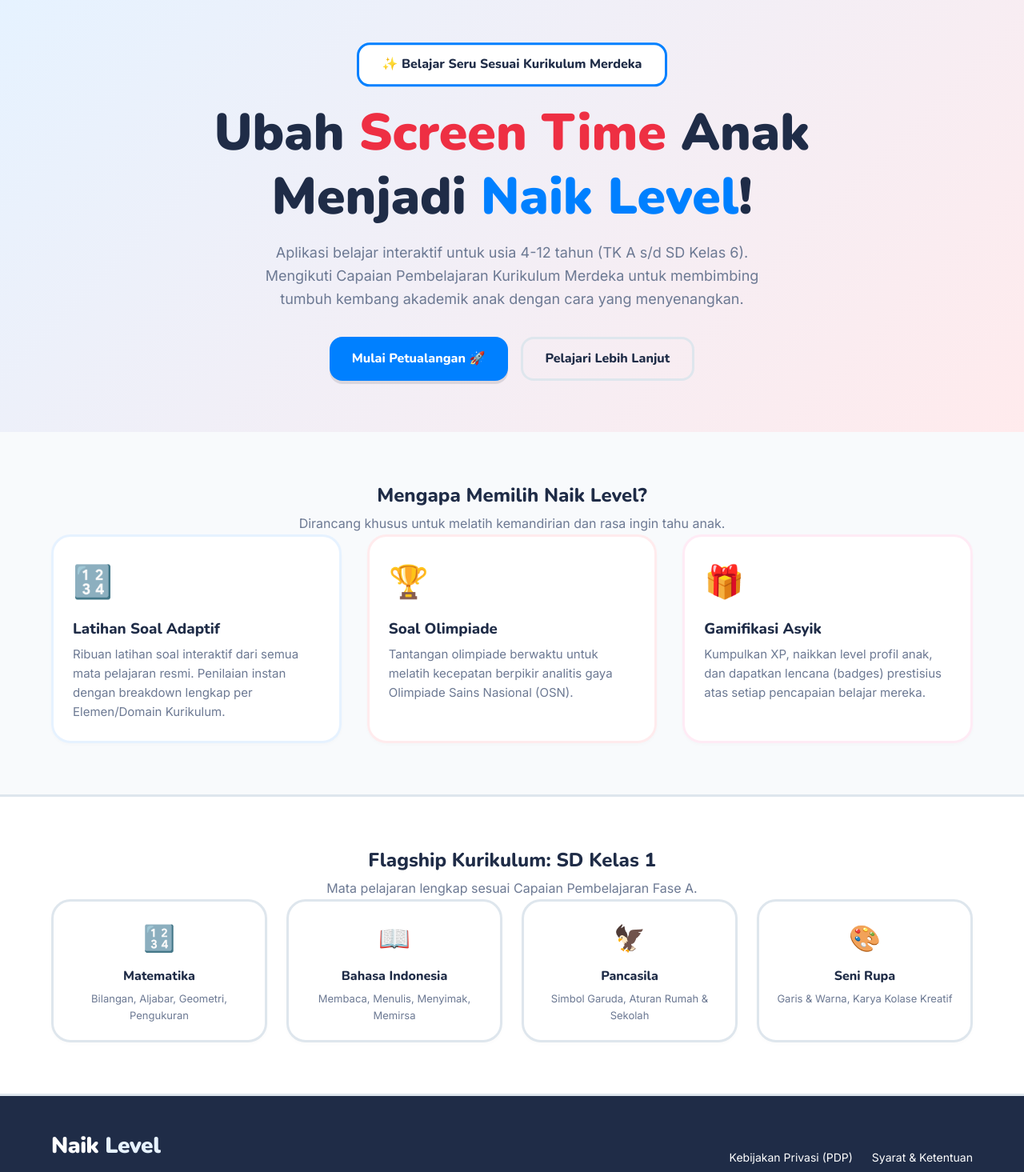
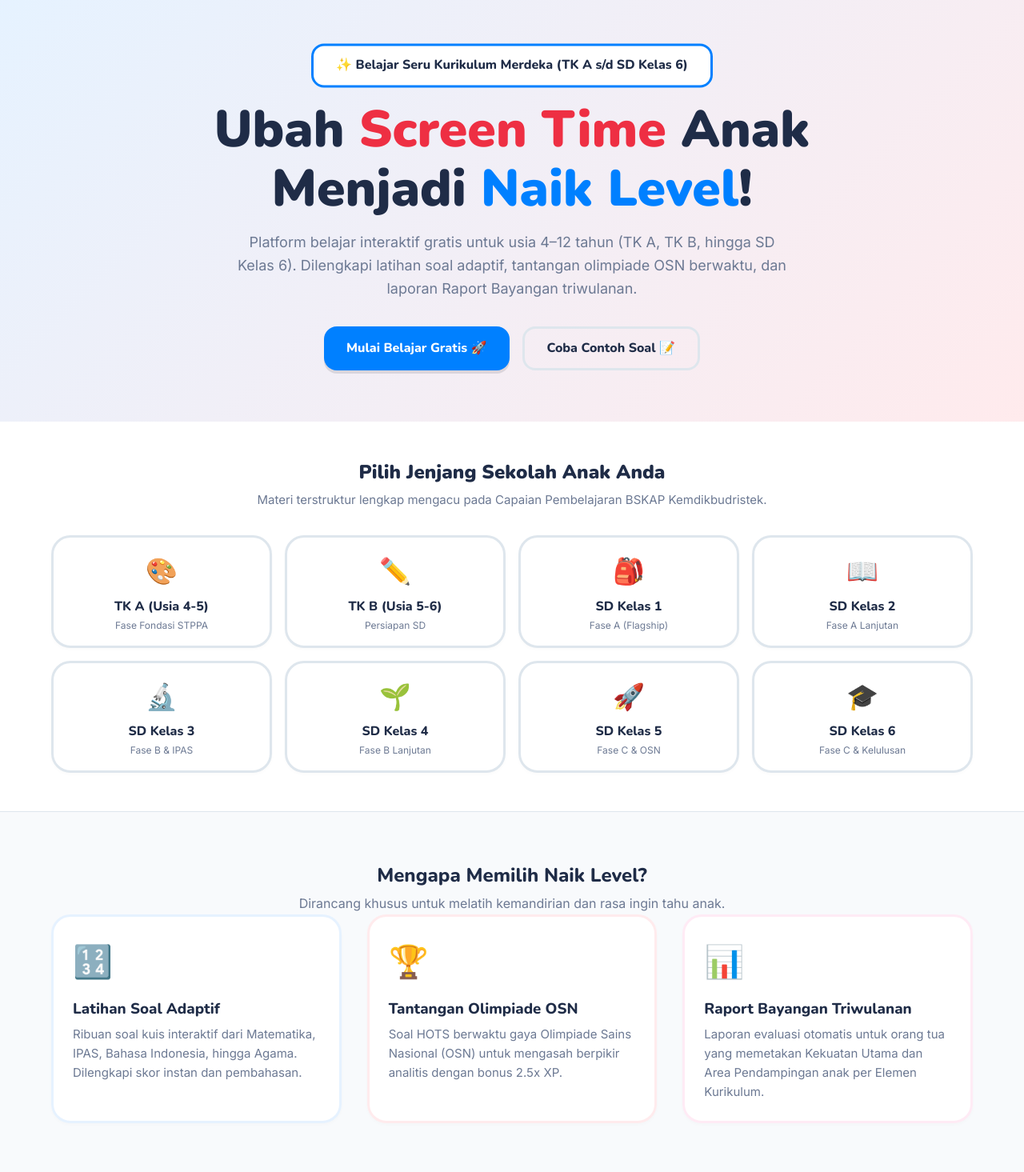
Before and after one commit to kanakainovasi/naiklevel, a Next.js app: page / in a window 1280 px wide. Shown: the part 100-1565 px from the top of the page at 80% size. Built offline with nearby package versions, Linux system fonts and the light colour scheme.

Commit message:
feat(seo-geo): enhance homepage with grade links grid, extended Schema.org educational graph, and AI citation FAQ

```diff
--- a/src/app/page.tsx
+++ b/src/app/page.tsx
@@ -2,17 +2,52 @@
 import type { Metadata } from 'next'
 
 export const metadata: Metadata = {
-  title: 'Naik Level — Aplikasi Belajar Anak Terintegrasi Kurikulum Merdeka',
-  description: 'Tingkatkan level prestasi anak usia 4-12 tahun dengan latihan soal & olimpiade berbasis Kurikulum Merdeka. Interaktif, terarah, dan ramah anak.',
+  title: 'Naik Level — Aplikasi Belajar Anak Kurikulum Merdeka (TK A s/d SD Kelas 6)',
+  description:
+    'Platform belajar interaktif anak usia 4-12 tahun (TK A s/d SD Kelas 6) berbasis Kurikulum Merdeka. Latihan soal adaptif, olimpiade OSN berwaktu, raport bayangan triwulanan, dan galeri karya fisik.',
+  keywords: [
+    'aplikasi belajar anak',
+    'kurikulum merdeka',
+    'latihan soal SD',
+    'soal kuis TK A TK B',
+    'olimpiade OSN SD',
+    'raport bayangan',
+    'naik level',
+    'soal matematika SD',
+    'IPAS SD',
+  ],
+  openGraph: {
+    title: 'Naik Level — Aplikasi Belajar Anak Kurikulum Merdeka (TK A s/d SD Kelas 6)',
+    description:
+      'Tingkatkan level prestasi anak usia 4-12 tahun dengan latihan soal & olimpiade berbasis Kurikulum Merdeka.',
+    url: 'https://naiklevel.id',
+    siteName: 'Naik Level',
+    locale: 'id_ID',
+    type: 'website',
+  },
+  alternates: {
+    canonical: 'https://naiklevel.id',
+  },
 }
 
 export default function Home() {
-  // Schema markup for software application
-  const schemaMarkup = {
+  // Rich Schema.org Graph for SEO & GEO (AI Search Engines)
+  const schemaGraph = {
     '@context': 'https://schema.org',
+    '@graph': [
+      {
+        '@type': 'EducationalOrganization',
+        'name': 'Naik Level',
+        'url': 'https://naiklevel.id',
+        'logo': 'https://naiklevel.id/favicon.ico',
+        'sameAs': ['https://github.com/kanakainovasi/naiklevel'],
+        'description':
+          'Platform edukasi interaktif Kurikulum Merdeka untuk anak usia 4–12 tahun (TK A sampai SD Kelas 6).',
+      },
+      {
         '@type': 'SoftwareApplication',
-    'name': 'Naik Level',
-    'operatingSystem': 'Web, Mobile',
+        'name': 'Naik Level App',
+        'operatingSystem': 'Web, Android, iOS',
         'applicationCategory': 'EducationalApplication',
         'offers': {
           '@type': 'Offer',
@@ -21,19 +56,50 @@
         },
         'aggregateRating': {
           '@type': 'AggregateRating',
-      'ratingValue': '4.8',
-      'ratingCount': '245',
+          'ratingValue': '4.9',
+          'ratingCount': '320',
         },
+      },
+      {
+        '@type': 'FAQPage',
+        'mainEntity': [
+          {
+            '@type': 'Question',
+            'name': 'Apa itu aplikasi Naik Level?',
+            'acceptedAnswer': {
+              '@type': 'Answer',
+              'text': 'Naik Level adalah web aplikasi belajar interaktif untuk anak usia 4–12 tahun (TK A, TK B, dan SD Kelas 1–6) yang mengikuti Capaian Pembelajaran resmi Kurikulum Merdeka BSKAP Kemdikbudristek.',
+            },
+          },
+          {
+            '@type': 'Question',
+            'name': 'Mata pelajaran apa saja yang tersedia di Naik Level?',
+            'acceptedAnswer': {
+              '@type': 'Answer',
+              'text': 'Tersedia Matematika, Bahasa Indonesia, IPAS (Sains & Sosial), Pendidikan Pancasila, PJOK, Seni Budaya, Bahasa Inggris, Pendidikan Agama (6 agama resmi), serta Soal Olimpiade Sains Nasional (OSN).',
+            },
+          },
+          {
+            '@type': 'Question',
+            'name': 'Bagaimana Naik Level membantu pemantauan belajar anak oleh orang tua?',
+            'acceptedAnswer': {
+              '@type': 'Answer',
+              'text': 'Naik Level menyediakan Dashboard Orang Tua, pengingat batas waktu layar harian, galeri karya fisik (Take a Picture), serta Raport Bayangan Triwulanan otomatis per Elemen Kurikulum.',
+            },
+          },
+        ],
+      },
+    ],
   }
 
   return (
     <>
       <script
         type="application/ld+json"
-        dangerouslySetInnerHTML={{ __html: JSON.stringify(schemaMarkup) }}
+        dangerouslySetInnerHTML={{ __html: JSON.stringify(schemaGraph) }}
       />
 
-      {/* Header */}
+      {/* Header Navigation */}
       <header className="header">
         <div className="container flex justify-between items-center">
           <div className="logo-text">
@@ -52,31 +118,114 @@
       </header>
 
       {/* Hero Section */}
-      <section className="py-16" style={{ background: 'linear-gradient(135deg, var(--color-primary-blue-soft) 0%, var(--color-primary-red-soft) 100%)' }}>
+      <section
+        className="py-16"
+        style={{
+          background:
+            'linear-gradient(135deg, var(--color-primary-blue-soft) 0%, var(--color-primary-red-soft) 100%)',
+        }}
+      >
         <div className="container text-center">
-          <span className="btn btn-outline text-xs font-bold mb-4 animate-bounce" style={{ pointerEvents: 'none', backgroundColor: 'white', borderColor: 'var(--color-primary-blue)' }}>
-            ✨ Belajar Seru Sesuai Kurikulum Merdeka
+          <span
+            className="btn btn-outline text-xs font-bold mb-4 animate-bounce"
+            style={{
+              pointerEvents: 'none',
+              backgroundColor: 'white',
+              borderColor: 'var(--color-primary-blue)',
+            }}
+          >
+            ✨ Belajar Seru Kurikulum Merdeka (TK A s/d SD Kelas 6)
           </span>
-          <h1 className="text-3xl font-extrabold mb-4" style={{ fontSize: 'clamp(2.5rem, 5vw, 4rem)', color: 'var(--color-text-main)' }}>
+          <h1
+            className="text-3xl font-extrabold mb-4"
+            style={{
+              fontSize: 'clamp(2.5rem, 5vw, 4rem)',
+              color: 'var(--color-text-main)',
+              lineHeight: 1.15,
+            }}
+          >
             Ubah <span style={{ color: 'var(--color-primary-red)' }}>Screen Time</span> Anak <br />
             Menjadi <span style={{ color: 'var(--color-primary-blue)' }}>Naik Level</span>!
           </h1>
-          <p className="text-lg mb-8" style={{ maxWidth: '650px', margin: '16px auto 32px', color: 'var(--color-text-muted)', fontFamily: 'var(--font-body)' }}>
-            Aplikasi belajar interaktif untuk usia 4-12 tahun (TK A s/d SD Kelas 6).
-            Mengikuti Capaian Pembelajaran Kurikulum Merdeka untuk membimbing tumbuh kembang akademik anak dengan cara yang menyenangkan.
+          <p
+            className="text-lg mb-8"
+            style={{
+              maxWidth: '700px',
+              margin: '16px auto 32px',
+              color: 'var(--color-text-muted)',
+              fontFamily: 'var(--font-body)',
+            }}
+          >
+            Platform belajar interaktif gratis untuk usia 4–12 tahun (TK A, TK B, hingga SD Kelas 6).
+            Dilengkapi latihan soal adaptif, tantangan olimpiade OSN berwaktu, dan laporan Raport Bayangan triwulanan.
           </p>
           <div className="flex justify-center gap-4 flex-wrap">
             <Link href="/daftar" className="btn btn-primary text-lg">
-              Mulai Petualangan 🚀
+              Mulai Belajar Gratis 🚀
             </Link>
-            <Link href="/tentang" className="btn btn-outline text-lg">
-              Pelajari Lebih Lanjut
+            <Link href="/materi/matematika-sd-1/bilangan-cacah-sampai-20" className="btn btn-outline text-lg">
+              Coba Contoh Soal 📝
             </Link>
           </div>
         </div>
       </section>
 
-      {/* Flagship Feature Section */}
+      {/* Grade Selector Grid for SEO Internal Linking */}
+      <section className="py-12" style={{ backgroundColor: 'white', borderBottom: '1px solid var(--color-border)' }}>
+        <div className="container">
+          <div className="text-center mb-8">
+            <h2 className="text-2xl font-extrabold mb-2">Pilih Jenjang Sekolah Anak Anda</h2>
+            <p style={{ color: 'var(--color-text-muted)', fontSize: '15px' }}>
+              Materi terstruktur lengkap mengacu pada Capaian Pembelajaran BSKAP Kemdikbudristek.
+            </p>
+          </div>
+
+          <div className="grid grid-cols-4 gap-4">
+            <div className="card text-center" style={{ padding: '16px' }}>
+              <div style={{ fontSize: '32px' }}>🎨</div>
+              <h3 style={{ fontSize: '16px', marginTop: '8px' }}>TK A (Usia 4-5)</h3>
+              <p style={{ fontSize: '12px', color: 'var(--color-text-muted)', marginTop: '4px' }}>Fase Fondasi STPPA</p>
+            </div>
+            <div className="card text-center" style={{ padding: '16px' }}>
+              <div style={{ fontSize: '32px' }}>✏️</div>
+              <h3 style={{ fontSize: '16px', marginTop: '8px' }}>TK B (Usia 5-6)</h3>
+              <p style={{ fontSize: '12px', color: 'var(--color-text-muted)', marginTop: '4px' }}>Persiapan SD</p>
+            </div>
+            <div className="card text-center" style={{ padding: '16px' }}>
+              <div style={{ fontSize: '32px' }}>🎒</div>
+              <h3 style={{ fontSize: '16px', marginTop: '8px' }}>SD Kelas 1</h3>
+              <p style={{ fontSize: '12px', color: 'var(--color-text-muted)', marginTop: '4px' }}>Fase A (Flagship)</p>
+            </div>
+            <div className="card text-center" style={{ padding: '16px' }}>
+              <div style={{ fontSize: '32px' }}>📖</div>
+              <h3 style={{ fontSize: '16px', marginTop: '8px' }}>SD Kelas 2</h3>
+              <p style={{ fontSize: '12px', color: 'var(--color-text-muted)', marginTop: '4px' }}>Fase A Lanjutan</p>
+            </div>
+            <div className="card text-center" style={{ padding: '16px' }}>
+              <div style={{ fontSize: '32px' }}>🔬</div>
+              <h3 style={{ fontSize: '16px', marginTop: '8px' }}>SD Kelas 3</h3>
+              <p style={{ fontSize: '12px', color: 'var(--color-text-muted)', marginTop: '4px' }}>Fase B & IPAS</p>
+            </div>
+            <div className="card text-center" style={{ padding: '16px' }}>
+              <div style={{ fontSize: '32px' }}>🌱</div>
+              <h3 style={{ fontSize: '16px', marginTop: '8px' }}>SD Kelas 4</h3>
+              <p style={{ fontSize: '12px', color: 'var(--color-text-muted)', marginTop: '4px' }}>Fase B Lanjutan</p>
+            </div>
+            <div className="card text-center" style={{ padding: '16px' }}>
+              <div style={{ fontSize: '32px' }}>🚀</div>
+              <h3 style={{ fontSize: '16px', marginTop: '8px' }}>SD Kelas 5</h3>
+              <p style={{ fontSize: '12px', color: 'var(--color-text-muted)', marginTop: '4px' }}>Fase C & OSN</p>
+            </div>
+            <div className="card text-center" style={{ padding: '16px' }}>
+              <div style={{ fontSize: '32px' }}>🎓</div>
+              <h3 style={{ fontSize: '16px', marginTop: '8px' }}>SD Kelas 6</h3>
+              <p style={{ fontSize: '12px', color: 'var(--color-text-muted)', marginTop: '4px' }}>Fase C & Kelulusan</p>
+            </div>
+          </div>
+        </div>
+      </section>
+
+      {/* Flagship Features */}
       <section className="py-16">
         <div className="container">
           <div className="text-center mb-12">
@@ -89,57 +238,63 @@
               <div style={{ fontSize: '40px', marginBottom: '16px' }}>🔢</div>
               <h3 className="mb-2">Latihan Soal Adaptif</h3>
               <p style={{ color: 'var(--color-text-muted)', fontSize: '15px' }}>
-                Ribuan latihan soal interaktif dari semua mata pelajaran resmi. Penilaian instan dengan breakdown lengkap per Elemen/Domain Kurikulum.
+                Ribuan soal kuis interaktif dari Matematika, IPAS, Bahasa Indonesia, hingga Agama. Dilengkapi skor instan dan pembahasan.
               </p>
             </div>
 
             <div className="card card-red">
               <div style={{ fontSize: '40px', marginBottom: '16px' }}>🏆</div>
-              <h3 className="mb-2">Soal Olimpiade</h3>
+              <h3 className="mb-2">Tantangan Olimpiade OSN</h3>
               <p style={{ color: 'var(--color-text-muted)', fontSize: '15px' }}>
-                Tantangan olimpiade berwaktu untuk melatih kecepatan berpikir analitis gaya Olimpiade Sains Nasional (OSN).
+                Soal HOTS berwaktu gaya Olimpiade Sains Nasional (OSN) untuk mengasah berpikir analitis dengan bonus 2.5x XP.
               </p>
             </div>
 
             <div className="card card-pink">
-              <div style={{ fontSize: '40px', marginBottom: '16px' }}>🎁</div>
-              <h3 className="mb-2">Gamifikasi Asyik</h3>
+              <div style={{ fontSize: '40px', marginBottom: '16px' }}>📊</div>
+              <h3 className="mb-2">Raport Bayangan Triwulanan</h3>
               <p style={{ color: 'var(--color-text-muted)', fontSize: '15px' }}>
-                Kumpulkan XP, naikkan level profil anak, dan dapatkan lencana (badges) prestisius atas setiap pencapaian belajar mereka.
+                Laporan evaluasi otomatis untuk orang tua yang memetakan Kekuatan Utama dan Area Pendampingan anak per Elemen Kurikulum.
               </p>
             </div>
           </div>
         </div>
       </section>
 
-      {/* Subjects Highlights (SD Kelas 1 Showcase) */}
-      <section className="py-16" style={{ backgroundColor: 'var(--color-bg-card)', borderTop: '3px solid var(--color-border)', borderBottom: '3px solid var(--color-border)' }}>
-        <div className="container">
-          <div className="text-center mb-12">
-            <h2 className="text-2xl mb-2">Flagship Kurikulum: SD Kelas 1</h2>
-            <p style={{ color: 'var(--color-text-muted)' }}>Mata pelajaran lengkap sesuai Capaian Pembelajaran Fase A.</p>
+      {/* GEO Structured FAQ Section for AI Search Citation */}
+      <section className="py-16" style={{ backgroundColor: 'white', borderTop: '1px solid var(--color-border)' }}>
+        <div className="container" style={{ maxWidth: '800px' }}>
+          <div className="text-center mb-10">
+            <h2 className="text-2xl font-extrabold mb-2">Pertanyaan Sering Diajukan (FAQ)</h2>
+            <p style={{ color: 'var(--color-text-muted)' }}>Seputar penggunaan platform belajar Naik Level.</p>
           </div>
 
-          <div className="grid grid-cols-4 gap-6">
-            <div className="card text-center" style={{ padding: '20px' }}>
-              <div style={{ fontSize: '32px', marginBottom: '12px' }}>🔢</div>
-              <h4>Matematika</h4>
-              <p style={{ fontSize: '13px', color: 'var(--color-text-muted)', marginTop: '8px' }}>Bilangan, Aljabar, Geometri, Pengukuran</p>
+          <div className="flex flex-col gap-6">
+            <div style={{ backgroundColor: 'var(--color-bg-main)', padding: '20px', borderRadius: '12px' }}>
+              <h3 style={{ fontSize: '17px', fontWeight: '700', color: 'var(--color-primary-blue)', marginBottom: '6px' }}>
+                Apakah Naik Level sesuai dengan Kurikulum Merdeka?
+              </h3>
+              <p style={{ fontSize: '14px', color: 'var(--color-text-muted)', margin: 0 }}>
+                Ya, seluruh materi dan bank soal di Naik Level disusun mengikuti Capaian Pembelajaran (CP) Kurikulum Merdeka resmi dari Kemdikbudristek untuk jenjang TK A, TK B, hingga SD Kelas 1–6.
+              </p>
             </div>
-            <div className="card text-center" style={{ padding: '20px' }}>
-              <div style={{ fontSize: '32px', marginBottom: '12px' }}>📖</div>
-              <h4>Bahasa Indonesia</h4>
-              <p style={{ fontSize: '13px', color: 'var(--color-text-muted)', marginTop: '8px' }}>Membaca, Menulis, Menyimak, Memirsa</p>
+
+            <div style={{ backgroundColor: 'var(--color-bg-main)', padding: '20px', borderRadius: '12px' }}>
+              <h3 style={{ fontSize: '17px', fontWeight: '700', color: 'var(--color-primary-blue)', marginBottom: '6px' }}>
+                Apakah ada suara narasi audio untuk anak TK / pembaca pemula?
+              </h3>
+              <p style={{ fontSize: '14px', color: 'var(--color-text-muted)', margin: 0 }}>
+                Ya! Setiap soal kuis dilengkapi tombol suara 🔈 (Audio TTS Narration) sehingga anak TK yang belum lancar membaca dapat mendengar pertanyaan dibacakan secara otomatis.
+              </p>
             </div>
-            <div className="card text-center" style={{ padding: '20px' }}>
-              <div style={{ fontSize: '32px', marginBottom: '12px' }}>🦅</div>
-              <h4>Pancasila</h4>
-              <p style={{ fontSize: '13px', color: 'var(--color-text-muted)', marginTop: '8px' }}>Simbol Garuda, Aturan Rumah & Sekolah</p>
-            </div>
-            <div className="card text-center" style={{ padding: '20px' }}>
-              <div style={{ fontSize: '32px', marginBottom: '12px' }}>🎨</div>
-              <h4>Seni Rupa</h4>
-              <p style={{ fontSize: '13px', color: 'var(--color-text-muted)', marginTop: '8px' }}>Garis & Warna, Karya Kolase Kreatif</p>
+
+            <div style={{ backgroundColor: 'var(--color-bg-main)', padding: '20px', borderRadius: '12px' }}>
+              <h3 style={{ fontSize: '17px', fontWeight: '700', color: 'var(--color-primary-blue)', marginBottom: '6px' }}>
+                Bagaimana cara melihat hasil karya fisik anak (Take a Picture)?
+              </h3>
+              <p style={{ fontSize: '14px', color: 'var(--color-text-muted)', margin: 0 }}>
+                Anak atau orang tua dapat mengunggah foto hasil lukisan/kolase pada menu 🎨 Karya Fisik. Foto tersimpan aman dan privat di akun orang tua.
+              </p>
             </div>
           </div>
         </div>
@@ -158,11 +313,14 @@
             </p>
           </div>
           <div className="flex gap-6" style={{ fontSize: '14px', color: 'rgba(255, 255, 255, 0.8)' }}>
-            <Link href="/kebijakan-privasi" style={{ color: 'white' }}>
-              Kebijakan Privasi (PDP)
+            <Link href="/soal/dki-jakarta/jakarta-selatan/sd-kelas-1" style={{ color: 'white' }}>
+              Soal Jakarta
             </Link>
-            <Link href="/syarat-ketentuan" style={{ color: 'white' }}>
-              Syarat & Ketentuan
+            <Link href="/soal/jawa-barat/bandung/sd-kelas-1" style={{ color: 'white' }}>
+              Soal Bandung
+            </Link>
+            <Link href="/soal/jawa-timur/surabaya/sd-kelas-1" style={{ color: 'white' }}>
+              Soal Surabaya
             </Link>
           </div>
         </div>
```
Lines whose indentation alone changed are shown as unchanged.
